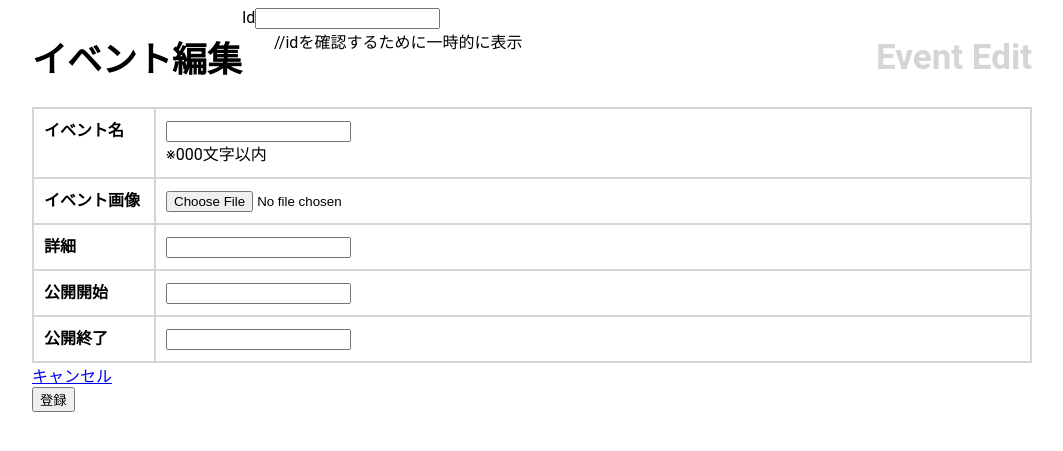
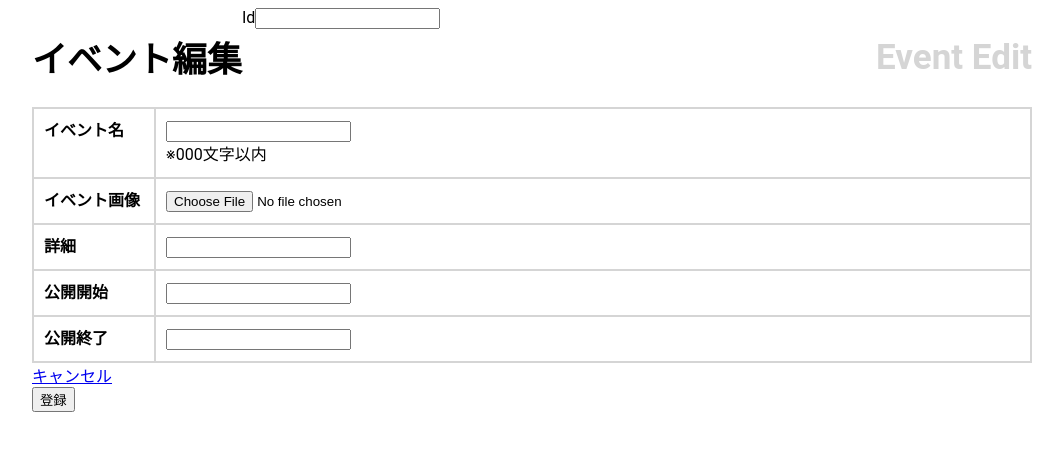
Before and after one commit to kenta0624/team_a_p1, a CakePHP app: the page made by app/View/Events/edit.ctp in a window 1280 px wide. Shown: the top 451 px of the page, without its empty margins (108-1171 px from the left). Run offline with PHP 8.4 and a stand-in for CakePHP, Linux system fonts and the light colour scheme; the template is opened without the code that fills it, so the values that code supplies are empty; form fields are guessed from the names that the template uses; some libraries are stand-ins or nearby versions.

Commit message:
no message

```diff
--- a/app/View/Events/edit.ctp
+++ b/app/View/Events/edit.ctp
@@ -6,7 +6,7 @@
         <!-- ユーザー入力情報 タイトル＆表 -->
         <?php echo $this->Form->create('Event',array('type' => 'file')); ?>
 
-        <?php echo $this->Form->input('id',array('type' => 'visible')); ?>　　//idを確認するために一時的に表示
+        <?php echo $this->Form->input('id'); ?>
 
         <table class="type03" width="1000">
             <tr>
```
